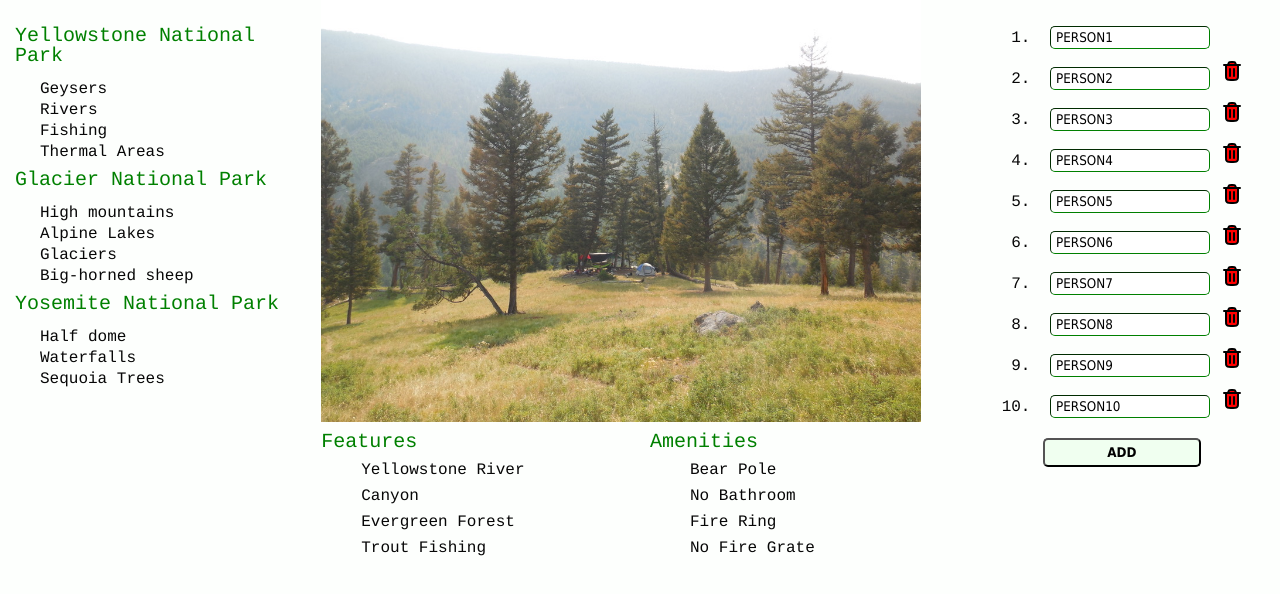
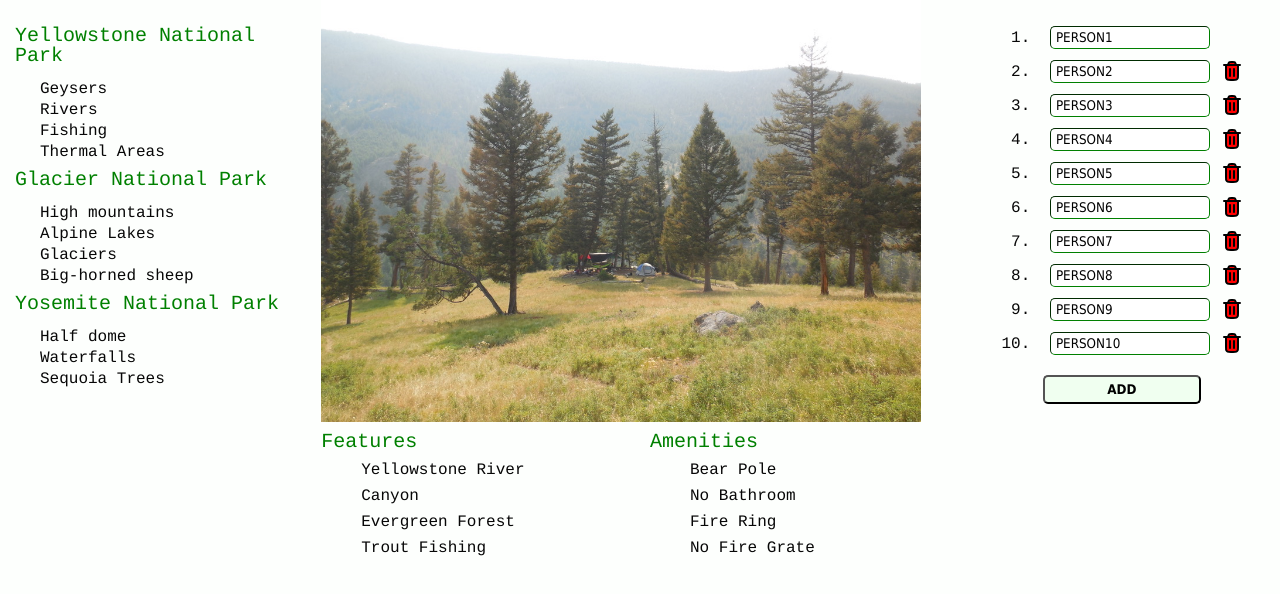
Before and after one commit to isaacschiffler/camp, a website: page packages/proto/public/step1.html in a window 1280 px wide. Shown: the part 154-748 px from the top of the page. Drawn offline with Linux system fonts and the light colour scheme.

Commit message:
trash spacing

```diff
--- a/packages/proto/public/step1.html
+++ b/packages/proto/public/step1.html
@@ -83,61 +83,81 @@
       <h1>Group members</h1>
       <ol class="">
         <li>
+          <div class="input-cont">
             <input type="text" value="person1" />
+          </div>
         </li>
         <li>
+          <div class="input-cont">
             <input type="text" value="person2" />
             <svg class="icon remove">
               <use href="/icons/sprite.svg#trash" />
             </svg>
+          </div>
         </li>
         <li>
+          <div class="input-cont">
             <input type="text" value="person3" />
             <svg class="icon remove">
               <use href="/icons/sprite.svg#trash" />
             </svg>
+          </div>
         </li>
         <li>
+          <div class="input-cont">
             <input type="text" value="person4" />
             <svg class="icon remove">
               <use href="/icons/sprite.svg#trash" />
             </svg>
+          </div>
         </li>
         <li>
+          <div class="input-cont">
             <input type="text" value="person5" />
             <svg class="icon remove">
               <use href="/icons/sprite.svg#trash" />
             </svg>
+          </div>
         </li>
         <li>
+          <div class="input-cont">
             <input type="text" value="person6" />
             <svg class="icon remove">
               <use href="/icons/sprite.svg#trash" />
             </svg>
+          </div>
         </li>
         <li>
+          <div class="input-cont">
             <input type="text" value="person7" />
             <svg class="icon remove">
               <use href="/icons/sprite.svg#trash" />
             </svg>
+          </div>
         </li>
         <li>
+          <div class="input-cont">
             <input type="text" value="person8" />
             <svg class="icon remove">
               <use href="/icons/sprite.svg#trash" />
             </svg>
+          </div>
         </li>
         <li>
+          <div class="input-cont">
             <input type="text" value="person9" />
             <svg class="icon remove">
               <use href="/icons/sprite.svg#trash" />
             </svg>
+          </div>
         </li>
         <li>
+          <div class="input-cont">
             <input type="text" value="person10" />
             <svg class="icon remove">
               <use href="/icons/sprite.svg#trash" />
             </svg>
+          </div>
         </li>
       </ol>
       <button>ADD</button>
--- a/packages/proto/public/styles/step1.css
+++ b/packages/proto/public/styles/step1.css
@@ -60,13 +60,14 @@
   margin-top: var(--margin-m);
 }
 
-.group > ol > li {
+.input-cont {
   /* align-items: baseline; */
-  /* display: flex;
-  align-items: center; */
+  display: flex;
+  align-items: center;
 }
 
 .remove {
   cursor: pointer;
   fill: rgb(255, 0, 0);
+  margin-left: var(--margin-s);
 }
```
Lines whose indentation alone changed are shown as unchanged.
